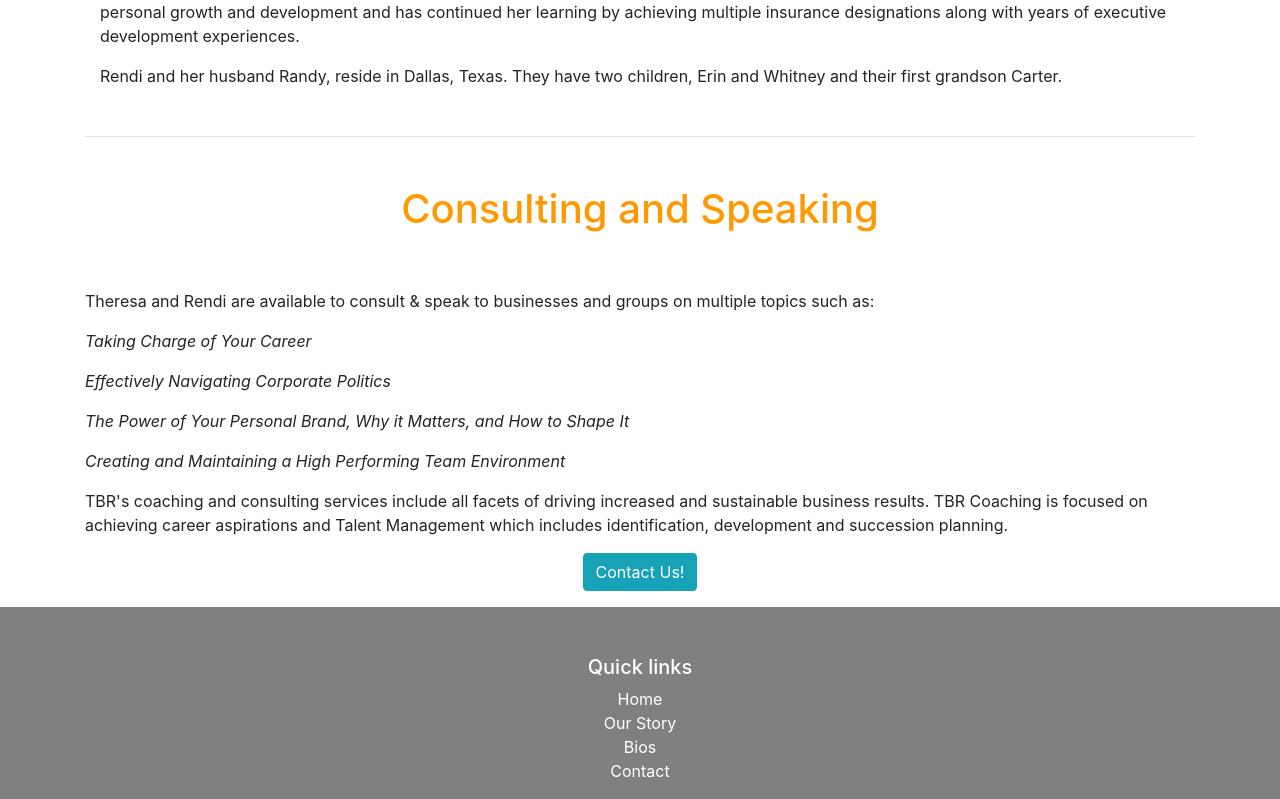
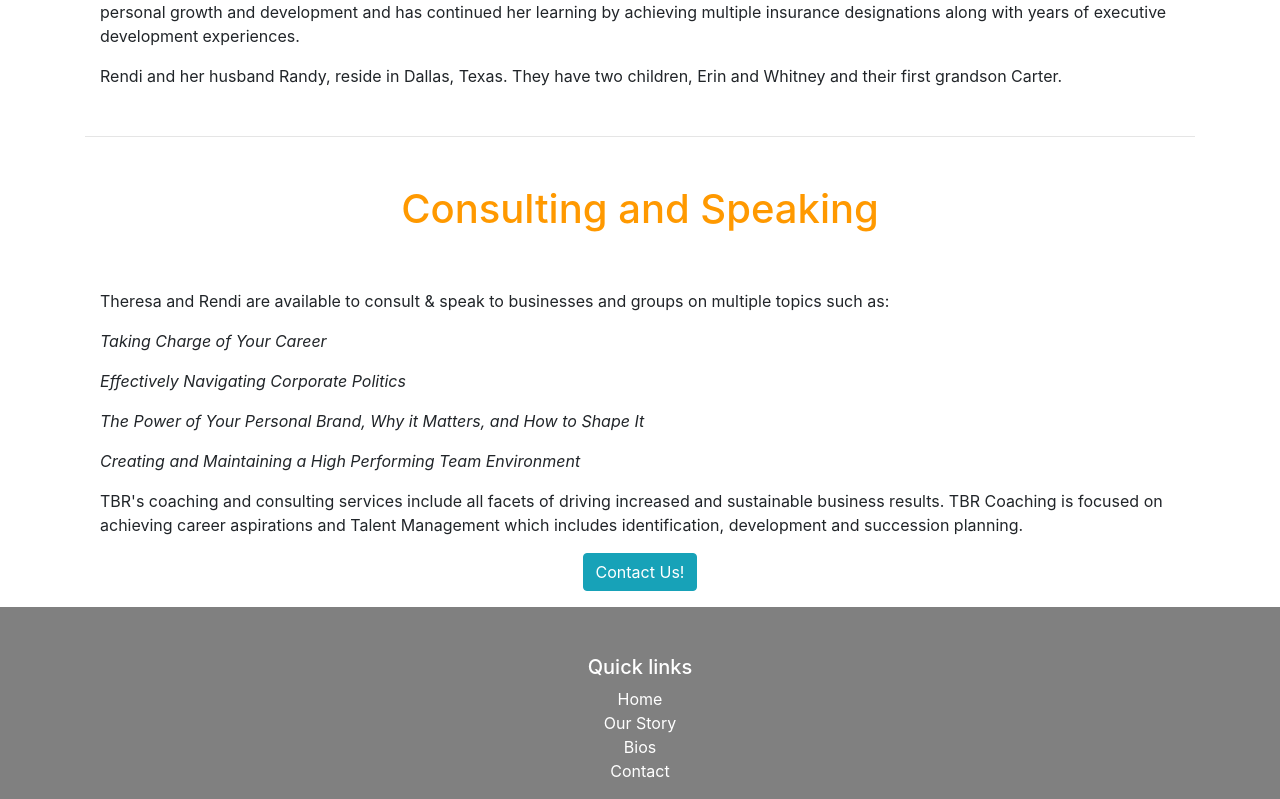
Before and after one commit to blac3765/tbrCoaching, an Angular app: page / in a window 1280 px wide. Shown: the part 3144-3943 px from the top of the page. Built offline with nearby package versions, Linux system fonts and the light colour scheme.

Commit message:
Fixed different column widths issue.

```diff
--- a/src/app/app.component.html
+++ b/src/app/app.component.html
@@ -90,7 +90,6 @@
 		<div class="text-center row mt-5 mb-5" id="contact">
 			<h1 class="col-12 color">Consulting and Speaking</h1>
 		</div>
-		<div class="row">
 		<div class="col-12">
 			<p>Theresa and Rendi are available to consult & speak to businesses and groups on multiple topics such as:</p>
 			<p><i>Taking Charge of Your Career</i></p>
@@ -98,7 +97,6 @@
 			<p><i>The Power of Your Personal Brand, Why it Matters, and How to Shape It</i></p>
 			<p><i>Creating and Maintaining a High Performing Team Environment</i></p>
 			<p>TBR's coaching and consulting services include all facets of driving increased and sustainable business results. TBR Coaching is focused on achieving career aspirations and Talent Management which includes identification, development and succession planning.</p>
-			</div>
 		</div>
 		<div class="row">
 			<div class="center mb-3">
```
Lines whose indentation alone changed are shown as unchanged.
